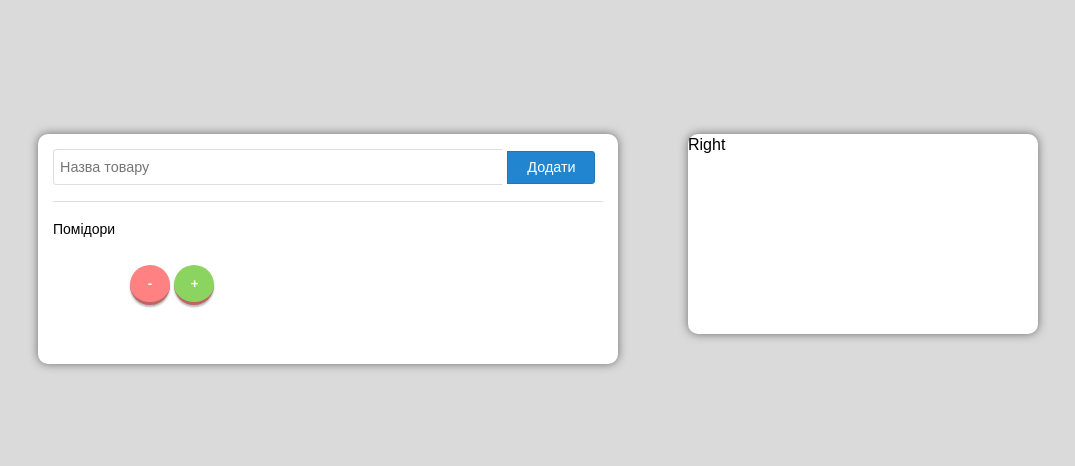
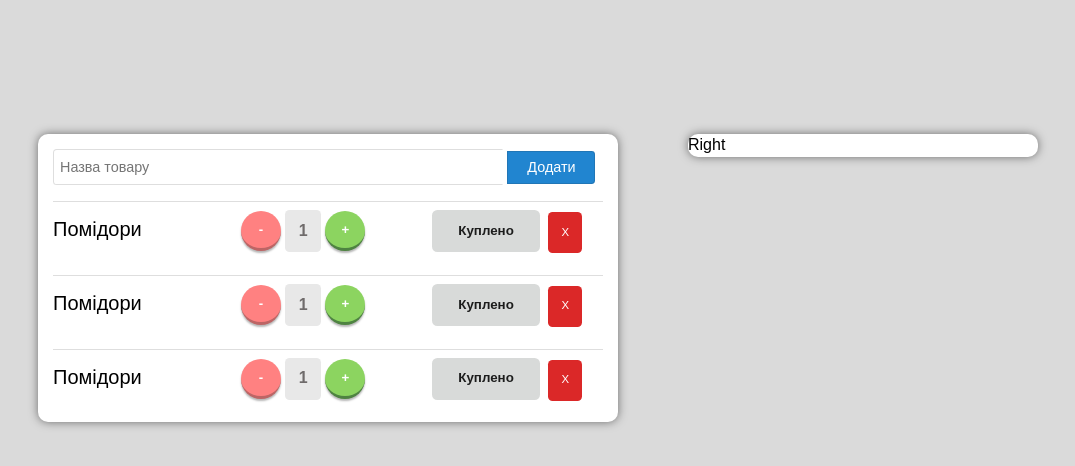
Before and after one commit to UndeadBigUnicorn/JavaScript2.2, a plain HTML site: page index.html in a window 1280 px wide. Shown: the whole page, without its empty margins (102-1177 px from the left). Drawn offline with Linux system fonts and the light colour scheme.

Commit message:
left column done

```diff
--- a/index.html
+++ b/index.html
@@ -19,12 +19,41 @@
                     <span class="title">Помідори</span>
                 </div>
                 <div class="second-column add-buttons">
-                    <button class="circular-button red-button"><span>-</span></button>
-
-                    <button class="circular-button green-button"><i>+</i></button>
+                    <button class="circular-button red-button"><b>-</b></button>
+                    <span class="amount">1</span>
+                    <button class="circular-button green-button"><b>+</b></button>
                 </div>
                 <div class="third-column option-buttons">
-
+                    <button class="button-buy">Куплено</button>
+                    <button class="delete-button">X</button>
+                </div>
+            </div>
+            <div class="item">
+                <div class="first-column titles">
+                    <span class="title">Помідори</span>
+                </div>
+                <div class="second-column add-buttons">
+                    <button class="circular-button red-button"><b>-</b></button>
+                    <span class="amount">1</span>
+                    <button class="circular-button green-button"><b>+</b></button>
+                </div>
+                <div class="third-column option-buttons">
+                    <button class="button-buy">Куплено</button>
+                    <button class="delete-button">X</button>
+                </div>
+            </div>
+            <div class="item">
+                <div class="first-column titles">
+                    <span class="title">Помідори</span>
+                </div>
+                <div class="second-column add-buttons">
+                    <button class="circular-button red-button"><b>-</b></button>
+                    <span class="amount">1</span>
+                    <button class="circular-button green-button"><b>+</b></button>
+                </div>
+                <div class="third-column option-buttons">
+                    <button class="button-buy">Куплено</button>
+                    <button class="delete-button">X</button>
                 </div>
             </div>
 
--- a/main.css
+++ b/main.css
@@ -23,7 +23,7 @@ body{
 
 
 .column-height{
-    height: 200px;
+    height: 20%;
     /* border: 1px solid black; */
 }
 
@@ -76,19 +76,20 @@ body{
 }
 
 .title{
-    font-size: 14px;
+    font-size: 20px;
     color: black;
 
 }
 
 .first-column{
+    display: inline-block;
     width: 25%;
     padding-top: 1rem;
     padding-bottom: 1rem;
 }
 
 .second-column{
-    width: 37.5%!important;
+    width: 33.5%!important;
     position: relative;
     display: inline-block;
     padding-left: 1rem;
@@ -125,5 +126,52 @@ body{
 .green-button{
     background: #8cd460;
     box-shadow: 0px 2px 2px rgba(0, 0, 0, 0.29);
-    border-bottom: solid 3px #bd6565;
+    border-bottom: solid 3px #4e8341;
 }
+
+.amount{
+    display: inline-block;
+    background:  #E8E8E8;
+    font-weight: 700;
+    padding: .5833em .833em;
+    border-radius: .28571429rem;
+    color: rgba(88, 83, 83, 0.842);
+}
+
+.third-column{
+display: inline-block;
+padding-left: 1rem;
+padding-right: 1rem;
+vertical-align: top;
+text-align: right;
+padding-top: .5em!important;
+padding-bottom: 0!important;
+}
+
+.button-buy{
+    border: none;
+    display: inline-block;
+    min-height: 1em;
+    vertical-align: middle;
+    margin: 0 .25em 0 0;
+    padding: 1em 2em 1.15em;
+    text-shadow: none;
+    line-height: 1em;
+    text-align: center;
+    border-radius: .4em;
+    font-weight: 700;
+    /* background-color: rgb(10, 194, 102); */
+     background-color: rgba(151, 158, 155, 0.376);
+    color: rgba(0,0,0,.87);
+}
+
+.delete-button{
+    background-color: #DB2828;
+    color: #FFF;
+    padding: 1.30em 1.15em 1.30em;
+    font-size: .71428571rem;
+    border:none;
+    border-radius: .4em;
+    line-height: 1em;
+    text-align: center;
+}
```
Also changed, not shown: 1 other file.
